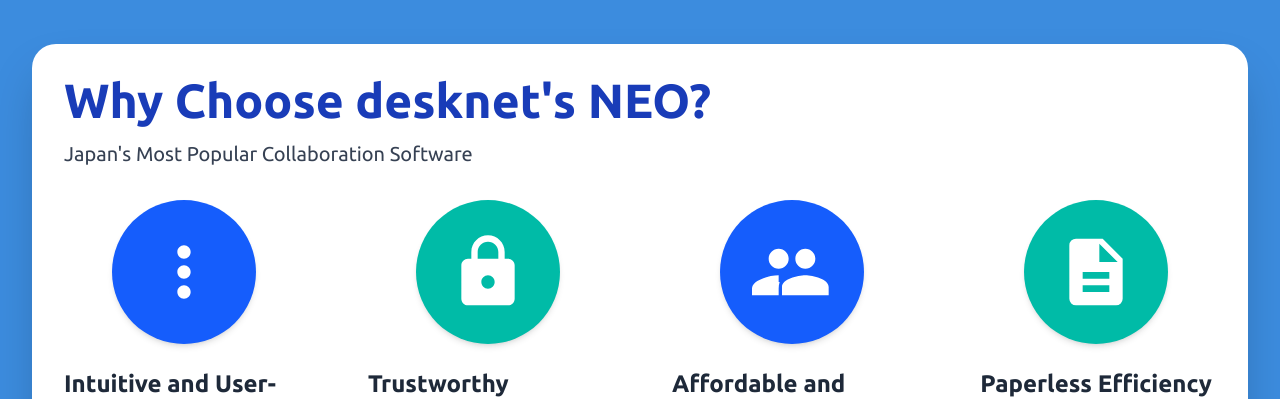
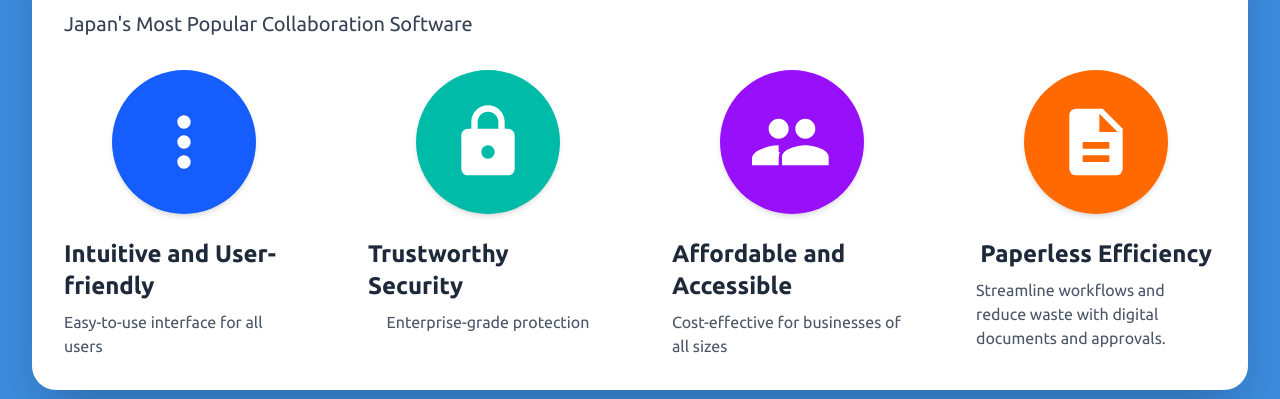
Before and after one commit to denseeen/freetrial, a Next.js app: page / in a window 1280 px wide. Shown: the part 1048-1447 px from the top of the page. Built offline with nearby package versions, Linux system fonts and the light colour scheme.

Commit message:
notfinalyet

```diff
--- a/src/app/components/Why.jsx
+++ b/src/app/components/Why.jsx
@@ -50,7 +50,7 @@
   };
 
   return (
-    <section className="py-8 px-4 min-h-screen flex items-center justify-center font-['Ubuntu']" data-section="why">
+    <section className="py-8 px-4 min-h-fit flex items-center justify-center font-['Ubuntu']" data-section="why">
       <div className="max-w-7xl w-full mx-auto bg-white rounded-3xl shadow-2xl p-6 md:p-8">
         {/* Section Title - Using the primary deep blue */}
         <motion.h2
@@ -80,7 +80,6 @@
           className="grid grid-cols-1 md:grid-cols-2 lg:grid-cols-4 gap-10 lg:gap-16"
           variants={staggerContainer}
           initial="hidden"
-          // The `animate` prop will now re-trigger when any feature is in view
           animate={isFeature1InView || isFeature2InView || isFeature3InView || isFeature4InView ? "visible" : "hidden"}
         >
           {/* Feature 1: Intuitive and User-friendly - Blue Icon */}
@@ -101,7 +100,7 @@
             <p className="text-gray-600">Easy-to-use interface for all users</p>
           </motion.div>
 
-          {/* Feature 2: Trustworthy Security - TEAL Icon */}
+          {/* Feature 2: Trustworthy Security - Teal Icon */}
           <motion.div ref={feature2Ref} className="flex flex-col items-center" variants={featureItem}>
             <div className="w-28 h-28 md:w-32 md:h-32 lg:w-36 lg:h-36 rounded-full bg-teal-500 flex items-center justify-center mb-6 shadow-md">
               <svg
@@ -119,9 +118,9 @@
             <p className="text-gray-600">Enterprise-grade protection</p>
           </motion.div>
 
-          {/* Feature 3: Affordable and Accessible - Blue Icon */}
+          {/* Feature 3: Affordable and Accessible - Purple Icon */}
           <motion.div ref={feature3Ref} className="flex flex-col items-center" variants={featureItem}>
-            <div className="w-28 h-28 md:w-32 md:h-32 lg:w-36 lg:h-36 rounded-full bg-blue-600 flex items-center justify-center mb-6 shadow-md">
+            <div className="w-28 h-28 md:w-32 md:h-32 lg:w-36 lg:h-36 rounded-full bg-purple-600 flex items-center justify-center mb-6 shadow-md">
               <svg
                 xmlns="http://www.w3.org/2000/svg"
                 className="h-16 w-16 md:h-20 md:w-20 text-white"
@@ -139,9 +138,9 @@
             </p>
           </motion.div>
 
-          {/* New Feature: Paperless Efficiency - TEAL Icon */}
+          {/* Feature 4: Paperless Efficiency - Orange Icon */}
           <motion.div ref={feature4Ref} className="flex flex-col items-center" variants={featureItem}>
-            <div className="w-28 h-28 md:w-32 md:h-32 lg:w-36 lg:h-36 rounded-full bg-teal-500 flex items-center justify-center mb-6 shadow-md">
+            <div className="w-28 h-28 md:w-32 md:h-32 lg:w-36 lg:h-36 rounded-full bg-orange-500 flex items-center justify-center mb-6 shadow-md">
               <svg
                 xmlns="http://www.w3.org/2000/svg"
                 className="h-16 w-16 md:h-20 md:w-20 text-white"
--- a/src/app/page.js
+++ b/src/app/page.js
@@ -39,12 +39,9 @@
       <Hero/>
       <section className="bg-[#3C8CDE] py-10">
         <div className="max-w-7xl mx-auto px-4">
-          <Why/>
+        <Why/>
         </div>
       </section>
-      <Why/> {/* Render the Why component */}
-
-
       <About/>
       {/* Section for Mission and Vision */}
       <section className="bg-[#3C8CDE] py-10">
```
